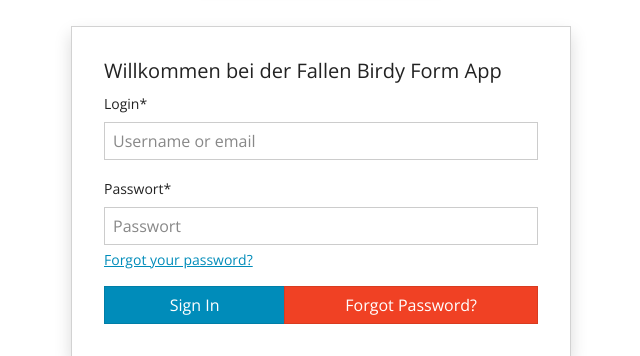
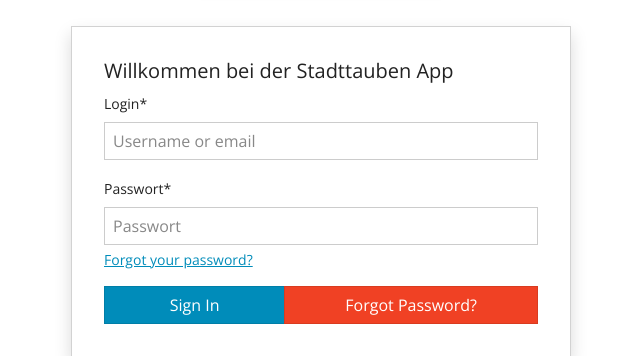
Before and after one commit to guntherweissenbaeck/django_stp, a Django app: page /accounts/login/ in a window 1280 px wide. Shown: the part 257-613 px from the top of the page, without its empty margins (319-959 px from the left). Run offline with Django 4.2, Linux system fonts and the light colour scheme; some libraries are stand-ins or nearby versions.

Commit message:
app renamed in login

```diff
--- a/app/templates/account/login.html
+++ b/app/templates/account/login.html
@@ -12,7 +12,7 @@
   <div class="d-flex justify-content-center mt-5">
     <div class="card shadow p-3 mb-5 bg-white rounded">
       <div class="card-body">
-        <h5>Willkommen bei der <strong>Fallen Birdy Form</strong> App</h5>
+        <h5>Willkommen bei der <strong>Stadttauben</strong> App</h5>
         <form class="login" method="POST" action="{% url 'account_login' %}">
           {% csrf_token %}
           {{ form|crispy }}
```
